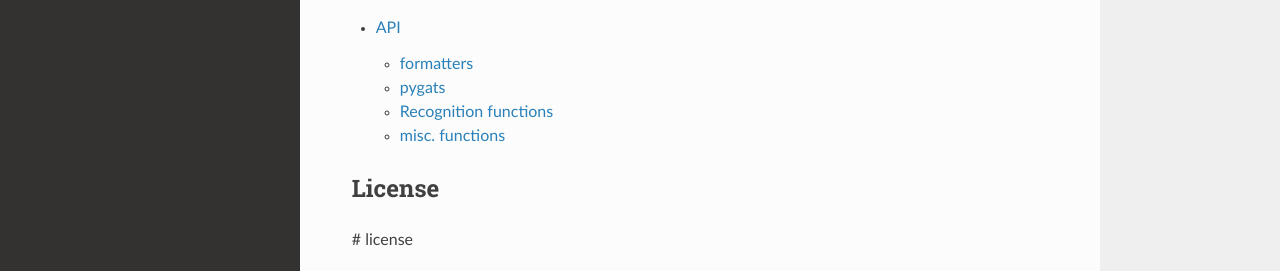
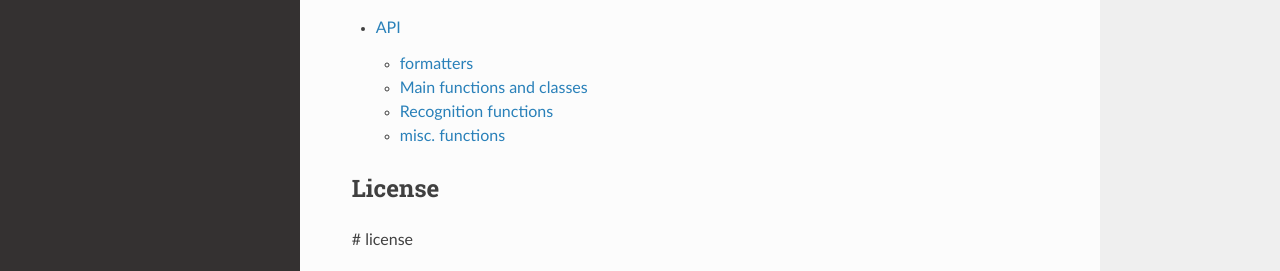
Before and after one commit to IntegraSDL/pygats, a Sphinx documentation site: the page built from docs/source/index.rst, in a window 1280 px wide and 953 px high. Shown: the part 512-783 px from the top of the window. Built offline with Sphinx 7.4.7 and the Read the Docs theme 3.1.0, drawn with Linux system fonts in a browser that asks for light colours.

Commit message:
+1 debug

```diff
--- a/docs/source/pygats.rst
+++ b/docs/source/pygats.rst
@@ -1,8 +1,11 @@
 ##########
-pygats
+Main functions and classes
 ##########
 
 .. automodule:: pygats
+
+.. autoclass:: pygats.Suite
+     :members:
 
 .. autoclass:: pygats.Context
      :members:
```
Also changed, not shown: docs/source/formatters.rst (line endings or trailing spaces).
